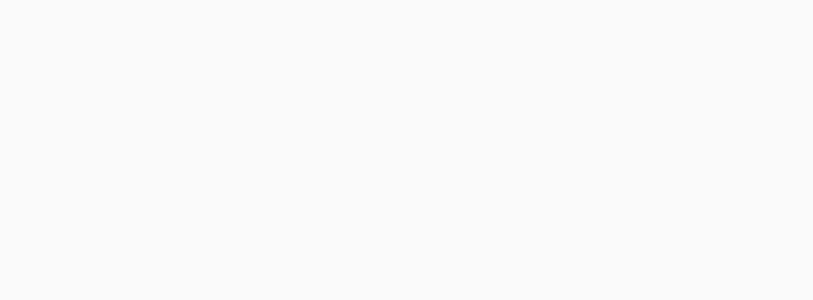
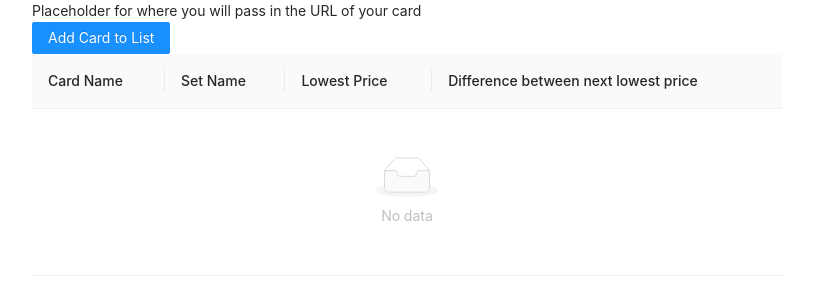
Before and after one commit to heyitaki/bottomshot, a React (Create React App) app in the folder frontend/: page / in a window 1280 px wide. Shown: the top 300 px of the page, without its empty margins (233-1046 px from the left). Built offline with nearby package versions, Linux system fonts and the light colour scheme.

Commit message:
Add basic table display

```diff
--- a/frontend/package.json
+++ b/frontend/package.json
@@ -10,6 +10,7 @@
     "@types/node": "^12.20.5",
     "@types/react": "^17.0.3",
     "@types/react-dom": "^17.0.2",
+    "antd": "^4.14.0",
     "react": "^17.0.1",
     "react-dom": "^17.0.1",
     "react-scripts": "4.0.3",
@@ -28,6 +29,7 @@
       "react-app/jest"
     ]
   },
+  "proxy": "http://localhost:5000",
   "browserslist": {
     "production": [
       ">0.2%",
--- a/frontend/src/App/index.tsx
+++ b/frontend/src/App/index.tsx
@@ -1,10 +1,41 @@
+import React, { useEffect, useState } from 'react';
+import AddMomentBar from "../components/AddMomentBar";
 import MomentList from "../components/MomentList";
 import "./index.css";
+import 'antd/dist/antd.css';
+
+
+export interface CardInfo {
+  key: number;
+  cardName: string;
+  setName: string;
+  lowestPrice: number;
+  diffNextLowest: number;
+}
 
 function App() {
+  const [cardsData, setCardsData] = useState<CardInfo[]>([]);
+
+  function addCardToTable(url: string) {
+    // this is where we will query our backend server to get the actual data for the passed in url.
+    const data: CardInfo = {
+      key: 0,
+      cardName: 'Tim Duncan (#1/150)',
+      setName: 'Seeing Stars',
+      lowestPrice: 8000,
+      diffNextLowest: 100,
+    };
+    setCardsData(cardsData => [...cardsData, data]);
+  }
+
+  function removeCardFromTable() {
+
+  }
+
   return (
     <div className="page-wrapper">
-      <MomentList />
+      <AddMomentBar addCard={addCardToTable} />
+      <MomentList cardsData={cardsData} removeCard={removeCardFromTable} />
     </div>
   );
 }
--- /dev/null
+++ b/frontend/src/components/AddMomentBar/index.tsx
@@ -0,0 +1,17 @@
+import React from 'react';
+import 'antd/dist/antd.css';
+import { Button } from 'antd';
+
+
+type AddMomentBarProps = {
+  addCard: Function
+}
+
+export default function AddMomentBar({addCard}: AddMomentBarProps) {
+  return (
+    <React.Fragment>
+      <div>Placeholder for where you will pass in the URL of your card</div>
+      <Button type="primary" onClick={() => addCard('www.topshot.com/jasontatum')}> Add Card to List</Button>
+    </React.Fragment>
+  );
+}
--- a/frontend/src/components/MomentList/index.tsx
+++ b/frontend/src/components/MomentList/index.tsx
@@ -1,3 +1,43 @@
-export default function MomentList() {
-  return <div></div>;
+import React from 'react';
+import { Table } from 'antd';
+import { ColumnsType } from 'antd/es/table';
+
+import { CardInfo } from '../../App';
+
+type MomentListProps = {
+  cardsData: CardInfo[],
+  removeCard: Function
 }
+
+const columns: ColumnsType<CardInfo> = [
+  {
+    key: 'cardName',
+    title: 'Card Name',
+    dataIndex: 'cardName',
+  },
+  {
+    key: 'setName',
+    title: 'Set Name',
+    dataIndex: 'setName',
+  },
+  {
+    key: 'lowestPrice',
+    title: 'Lowest Price',
+    dataIndex: 'lowestPrice',
+  },
+  {
+    key: 'diffNextLowest',
+    title: 'Difference between next lowest price',
+    dataIndex: 'diffNextLowest',
+  }
+];
+
+export default function MomentList({cardsData, removeCard}: MomentListProps) {
+  return (
+    <Table<CardInfo>
+      pagination={false}
+      columns={columns}
+      dataSource={cardsData}
+    />
+  );
+}
```
Also changed, not shown: 2 other files (tests, documents, lock files or other folders).
